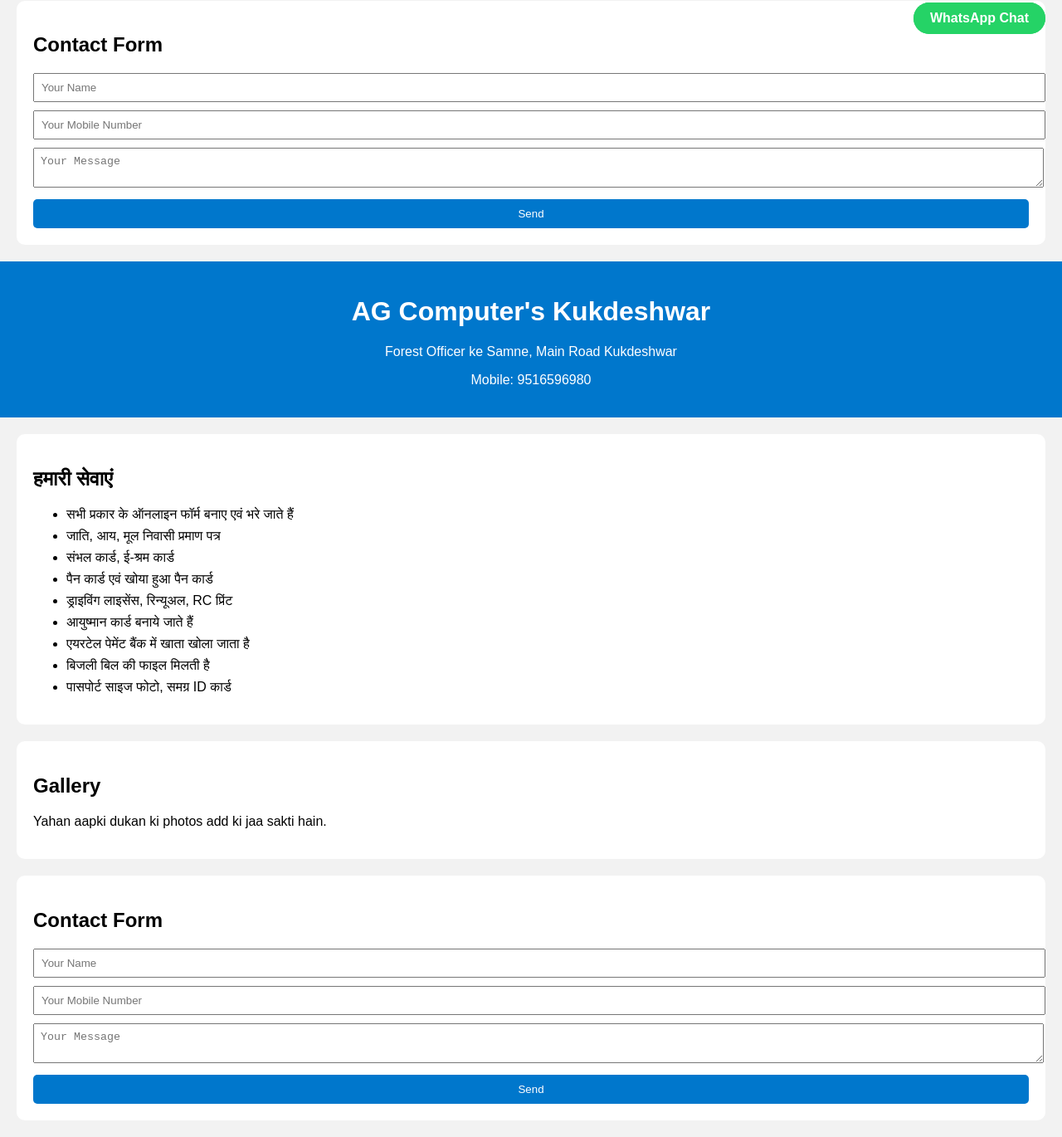
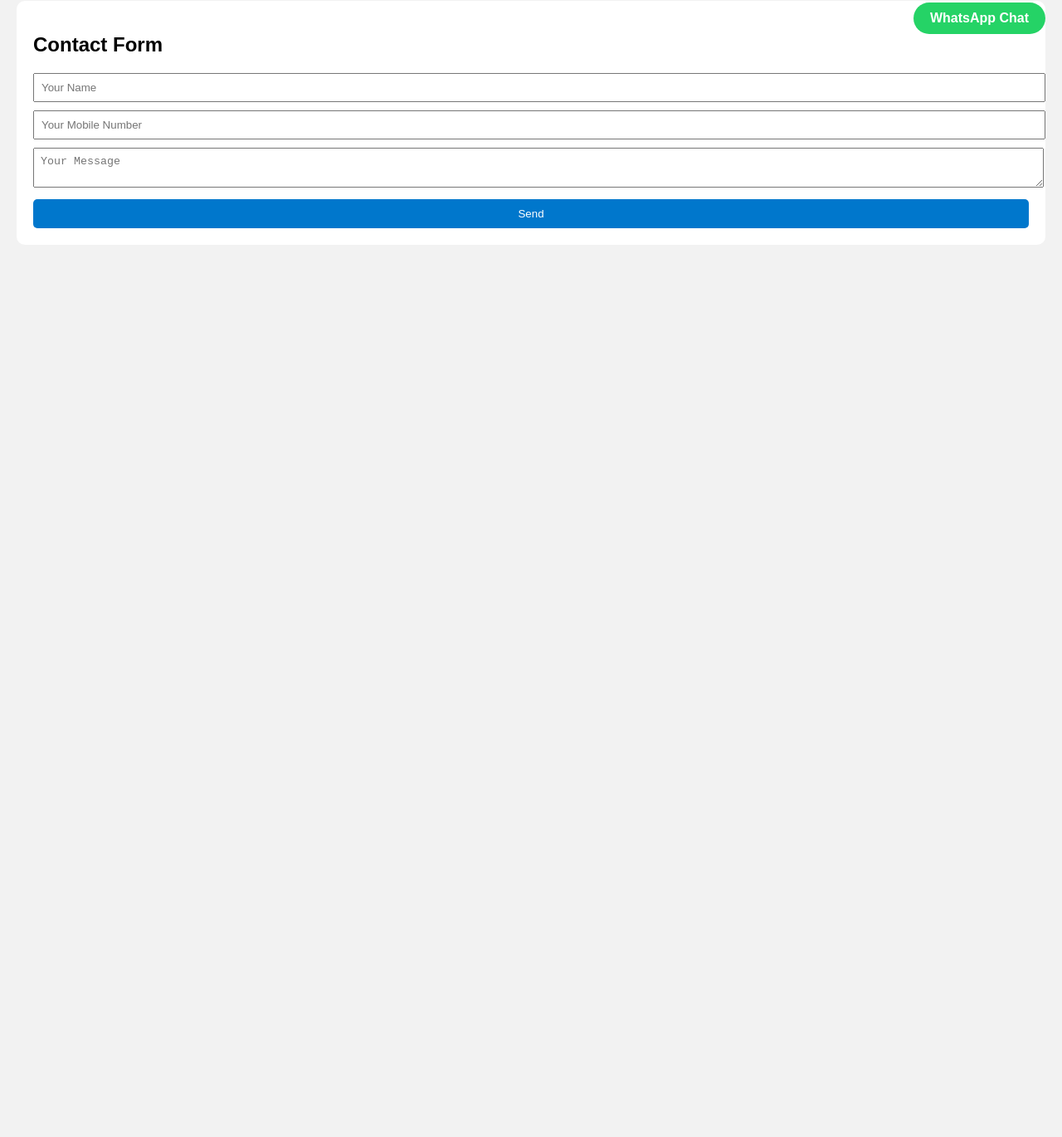
Before and after one commit to agcomputrs/ag-computer-s-kukdeshwar-, a plain HTML site: page index.html in a window 1280 px wide. Shown: the part 739-2109 px from the top of the page at 83% size. After the commit the page ends 1054 px from the top, so only its background shows below. Drawn offline with Linux system fonts and the light colour scheme.

Commit message:
Fix HTML structure and remove duplicate tags

```diff
--- a/index.html
+++ b/index.html
@@ -63,51 +63,4 @@
     </script>
 
 </body>
-</html><!DOCTYPE html>
-<html lang="en">
-<head>
-    <meta charset="UTF-8">
-    <meta name="viewport" content="width=device-width, initial-scale=1.0">
-    <title>AG Computer's Kukdeshwar</title>
-    <link rel="stylesheet" href="style.css">
-</head>
-<body>
-    <header>
-        <h1>AG Computer's Kukdeshwar</h1>
-        <p>Forest Officer ke Samne, Main Road Kukdeshwar</p>
-        <p>Mobile: 9516596980</p>
-    </header>
-
-    <section class="services">
-        <h2>हमारी सेवाएं</h2>
-        <ul>
-            <li>सभी प्रकार के ऑनलाइन फॉर्म बनाए एवं भरे जाते हैं</li>
-            <li>जाति, आय, मूल निवासी प्रमाण पत्र</li>
-            <li>संभल कार्ड, ई-श्रम कार्ड</li>
-            <li>पैन कार्ड एवं खोया हुआ पैन कार्ड</li>
-            <li>ड्राइविंग लाइसेंस, रिन्यूअल, RC प्रिंट</li>
-            <li>आयुष्मान कार्ड बनाये जाते हैं</li>
-            <li>एयरटेल पेमेंट बैंक में खाता खोला जाता है</li>
-            <li>बिजली बिल की फाइल मिलती है</li>
-            <li>पासपोर्ट साइज फोटो, समग्र ID कार्ड</li>
-        </ul>
-    </section>
-
-    <section class="gallery">
-        <h2>Gallery</h2>
-        <p>Yahan aapki dukan ki photos add ki jaa sakti hain.</p>
-    </section>
-
-    <section class="contact">
-        <h2>Contact Form</h2>
-        <form>
-            <input type="text" placeholder="Your Name">
-            <input type="text" placeholder="Your Mobile Number">
-            <textarea placeholder="Your Message"></textarea>
-            <button type="submit">Send</button>
-        </form>
-    </section>
-
-    <a href="https://wa.me/9516596980" class="whatsapp">WhatsApp Chat</a>
-</body>
 </html>
```
